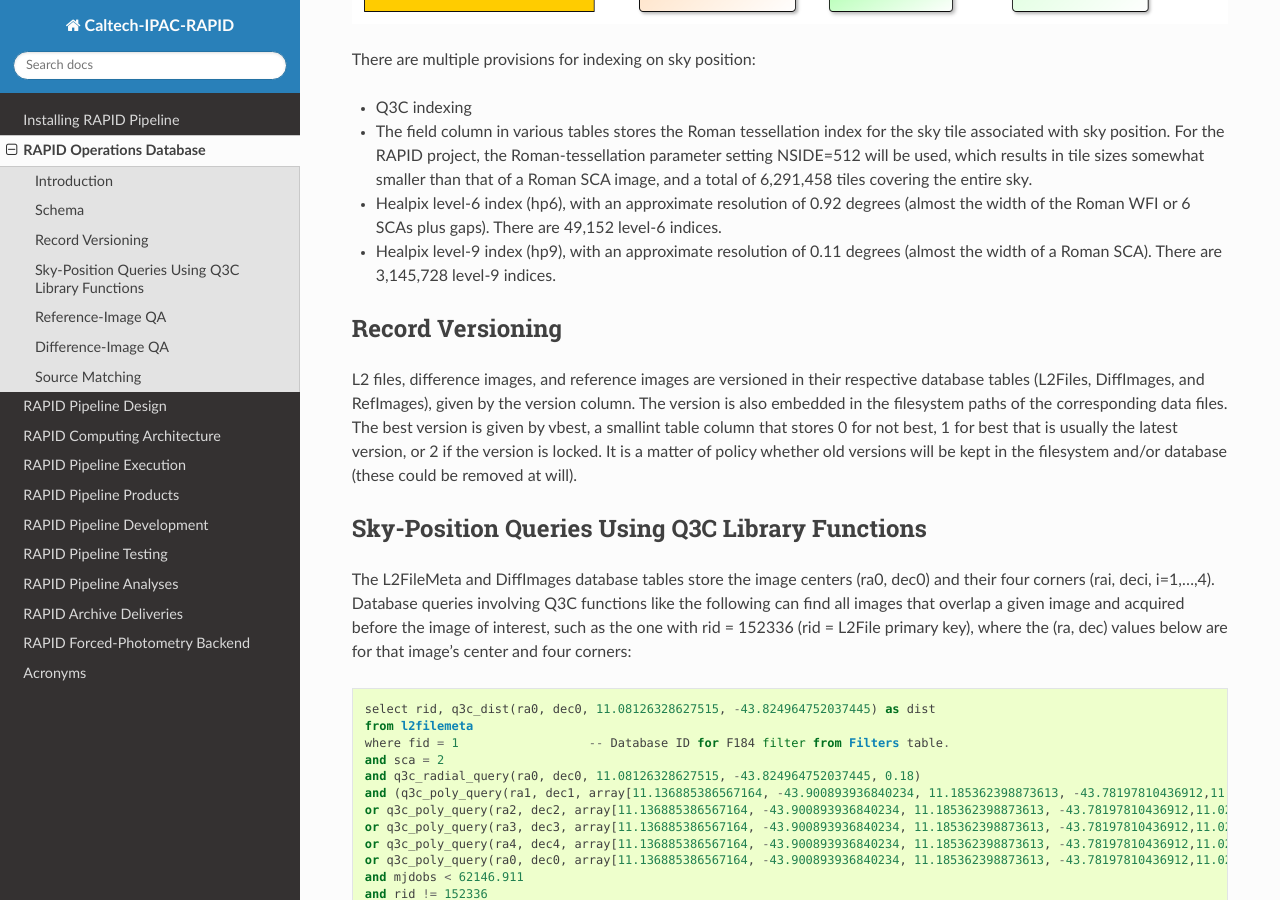
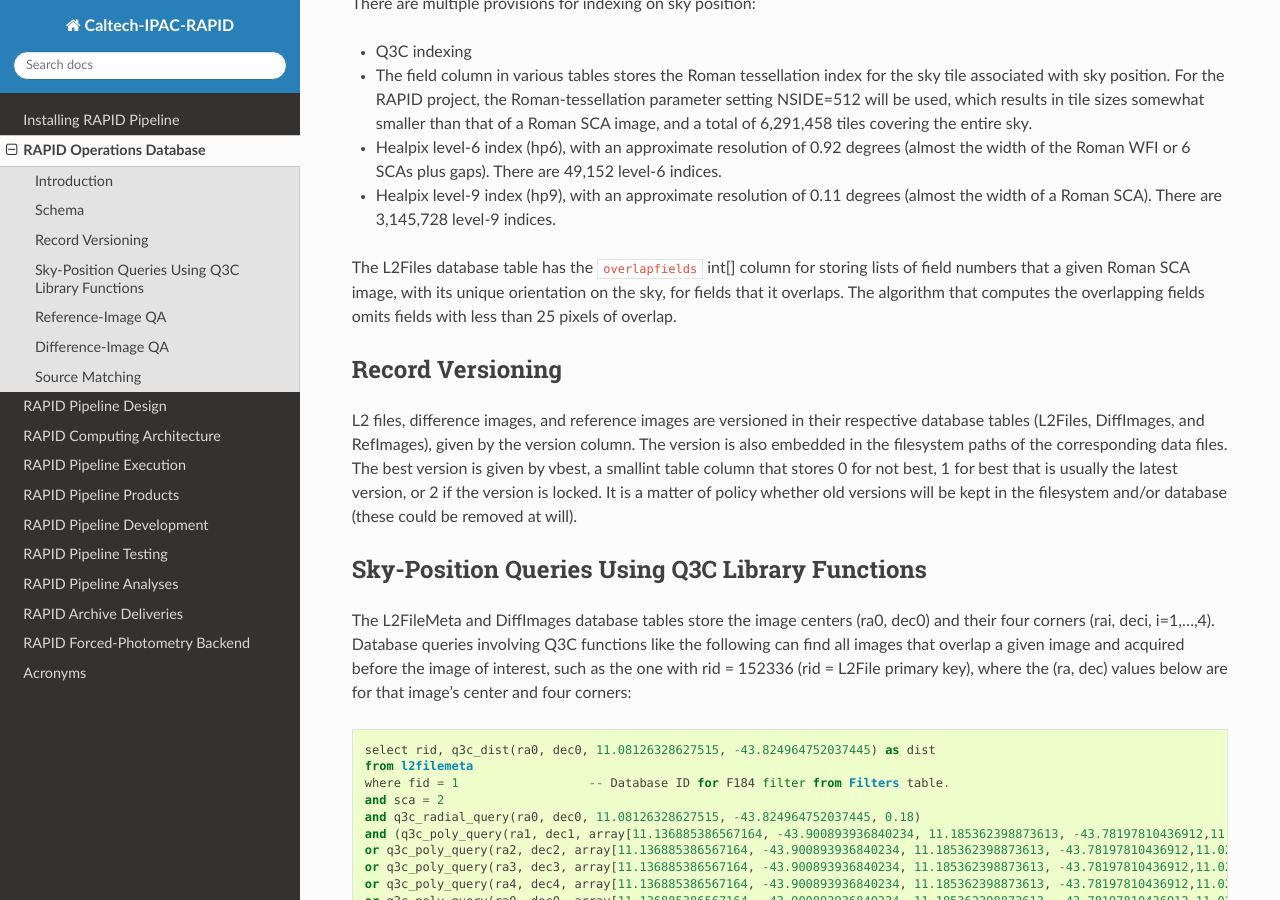
Before and after one commit to Caltech-IPAC/rapid, a Sphinx documentation site: the page built from docs/source/db/db.rst, in a window 1280 px wide and 900 px high, scrolled down 1900 px. Built offline with Sphinx 7.4.7 and the Read the Docs theme 3.1.0, drawn with Linux system fonts in a browser that asks for light colours; the version number could not be read and is left out; some of the changed text lies outside the part shown.

Commit message:
Added new schema diagrams and text for new L2Files.overlapfields and Sources.rb columns.

```diff
--- a/docs/source/db/db.rst
+++ b/docs/source/db/db.rst
@@ -48,6 +48,12 @@
   There are 49,152 level-6 indices.
 * Healpix level-9 index (hp9), with an approximate resolution of 0.11 degrees (almost the width of a Roman SCA).
   There are 3,145,728 level-9 indices.
+
+
+The L2Files database table has the ``overlapfields`` int[] column for storing lists of field numbers that a given
+Roman SCA image, with its unique orientation on the sky, for fields that it overlaps.  The algorithm that computes
+the overlapping fields omits fields with less than 25 pixels of overlap.
+
 
 Record Versioning
 ************************************
@@ -277,3 +283,8 @@
 Because reprocessing generates new product versions (usually latest is best), there are
 separate processes that remove not-best lightcurve data points from the Sources and Merges_<field> database tables,
 and then explicitly clusters, vacuums, and analyzes these database tables.
+
+The Sources database table has the ``rb`` float column for storing real-bogus scores,
+computed from a Machine-Learning algorithm that is optimized for Roman WFI data,
+which is a fractional number in the [0.0, 1.0] range that corresponds to the likelihood
+that a source is real (as opposed to bogus).
```
Also changed, not shown: docs/source/db/dbschema.png, docs/source/db/source_matching.png.
